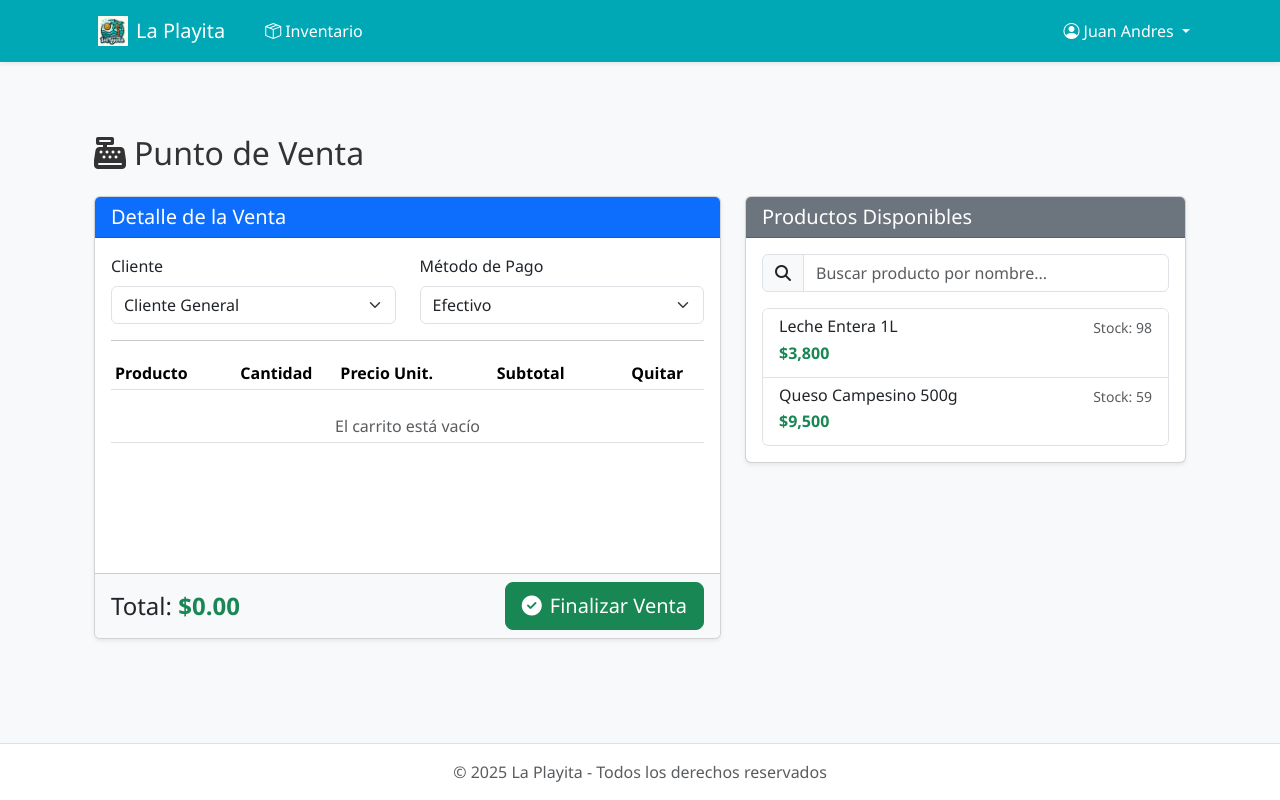
After one commit to Seiiyes/LaPlayita_Django, a Django app: page /venta/ in a window 1280 px wide. The commit adds this page. Run offline with Django 5.2, Linux system fonts and the light colour scheme; a user stored in the database is signed in; data comes from the database, SQL or seed files in the repository.

Commit message:
implementacion del modulo de punto de venta (pos)
- Se crea la interfaz de usuario para el registro de ventas con un carrito de compras interactivo.

- La lógica de negocio descuenta el stock de los lotes correspondientes de forma segura y transaccional.

- Se previene la duplicación de ventas y se manejan condiciones de carrera (deadlocks) en la base de datos.

- Se añade un acceso directo al nuevo módulo en el dashboard principal.

```diff
--- /dev/null
+++ b/la_playita_project/core/static/core/js/pos.js
@@ -0,0 +1,216 @@
+document.addEventListener('DOMContentLoaded', function () {
+    console.log("DOM fully loaded. Attaching event listeners.");
+
+    // Attach the flag to the global window object to ensure it's shared across script executions.
+    window.isSaleProcessing = window.isSaleProcessing || false;
+
+    const productList = document.getElementById('product-list');
+    const searchInput = document.getElementById('product-search-input');
+    const cartTableBody = document.getElementById('cart-table-body');
+    const cartEmptyRow = document.getElementById('cart-empty-row');
+    const cartTotalSpan = document.getElementById('cart-total');
+    const completeSaleButton = document.getElementById('btn-complete-sale');
+    const clienteSelect = document.getElementById('cliente-select');
+    const metodoPagoSelect = document.getElementById('metodo-pago-select');
+
+    let cart = {};
+
+    console.log("Sale button found:", completeSaleButton);
+
+    // 1. Product Search Functionality
+    searchInput.addEventListener('keyup', function () {
+        const filter = searchInput.value.toLowerCase();
+        const productItems = productList.getElementsByClassName('product-item');
+        for (let i = 0; i < productItems.length; i++) {
+            const productName = productItems[i].dataset.productName.toLowerCase();
+            if (productName.includes(filter)) {
+                productItems[i].style.display = '';
+            } else {
+                productItems[i].style.display = 'none';
+            }
+        }
+    });
+
+    // 2. Add to Cart Functionality
+    productList.addEventListener('click', function (e) {
+        e.preventDefault();
+        const productItem = e.target.closest('.product-item');
+        if (!productItem) return;
+
+        const productId = productItem.dataset.productId;
+        const stock = parseInt(productItem.dataset.productStock);
+
+        if (cart[productId] && cart[productId].quantity >= stock) {
+            alert('No hay más stock disponible para este producto.');
+            return;
+        }
+
+        if (cart[productId]) {
+            cart[productId].quantity++;
+        } else {
+            cart[productId] = {
+                name: productItem.dataset.productName,
+                price: parseFloat(productItem.dataset.productPrice),
+                quantity: 1,
+                stock: stock
+            };
+        }
+        renderCart();
+    });
+
+    // 3. Render Cart and Update Totals
+    function renderCart() {
+        cartTableBody.innerHTML = '';
+        let total = 0;
+
+        if (Object.keys(cart).length === 0) {
+            cartTableBody.appendChild(cartEmptyRow);
+        } else {
+            for (const productId in cart) {
+                const item = cart[productId];
+                const subtotal = item.price * item.quantity;
+                total += subtotal;
+
+                const row = document.createElement('tr');
+                row.innerHTML = `
+                    <td>${item.name}</td>
+                    <td>
+                        <input type="number" class="form-control form-control-sm cart-quantity-input" value="${item.quantity}" min="1" max="${item.stock}" data-product-id="${productId}">
+                    </td>
+                    <td>${formatCurrency(item.price)}</td>
+                    <td>${formatCurrency(subtotal)}</td>
+                    <td class="text-center">
+                        <button class="btn btn-danger btn-sm remove-from-cart-btn" data-product-id="${productId}">
+                            <i class="fas fa-trash-alt"></i>
+                        </button>
+                    </td>
+                `;
+                cartTableBody.appendChild(row);
+            }
+        }
+        cartTotalSpan.textContent = formatCurrency(total);
+    }
+
+    // 4. Update quantity or remove from cart
+    cartTableBody.addEventListener('change', function(e) {
+        if (e.target.classList.contains('cart-quantity-input')) {
+            const productId = e.target.dataset.productId;
+            let newQuantity = parseInt(e.target.value);
+
+            if (newQuantity > cart[productId].stock) {
+                alert('La cantidad no puede superar el stock disponible.');
+                newQuantity = cart[productId].stock;
+                e.target.value = newQuantity;
+            }
+
+            if (newQuantity < 1) {
+                newQuantity = 1;
+                e.target.value = newQuantity;
+            }
+
+            cart[productId].quantity = newQuantity;
+            renderCart();
+        }
+    });
+
+    cartTableBody.addEventListener('click', function(e) {
+        const removeButton = e.target.closest('.remove-from-cart-btn');
+        if (removeButton) {
+            const productId = removeButton.dataset.productId;
+            delete cart[productId];
+            renderCart();
+        }
+    });
+
+    // 5. Complete Sale Functionality
+    completeSaleButton.addEventListener('click', function () {
+        console.log("--- 'Finalizar Venta' button clicked. ---");
+        console.log("Current processing status (window.isSaleProcessing):", window.isSaleProcessing);
+
+        if (window.isSaleProcessing) {
+            console.log("Click ignored because a sale is already processing.");
+            return;
+        }
+
+        if (Object.keys(cart).length === 0) {
+            alert('El carrito está vacío.');
+            return;
+        }
+
+        console.log("Setting window.isSaleProcessing to true and disabling button.");
+        window.isSaleProcessing = true;
+        completeSaleButton.disabled = true;
+        completeSaleButton.textContent = 'Procesando...';
+
+        const saleData = {
+            cliente_id: clienteSelect.value || null,
+            metodo_pago: metodoPagoSelect.value,
+            items: Object.keys(cart).map(id => ({
+                id: id,
+                cantidad: cart[id].quantity
+            }))
+        };
+
+        const csrftoken = getCookie('csrftoken');
+
+        console.log("Sending fetch request to /ventas/procesar/ with data:", saleData);
+
+        fetch('/ventas/procesar/', {
+            method: 'POST',
+            headers: {
+                'Content-Type': 'application/json',
+                'X-CSRFToken': csrftoken
+            },
+            body: JSON.stringify(saleData)
+        })
+        .then(response => {
+            console.log("Received response from server.");
+            return response.json();
+        })
+        .then(data => {
+            console.log("Parsed JSON response:", data);
+            if (data.error) {
+                alert('Error al procesar la venta: ' + data.error);
+                console.log("Resetting form due to error.");
+                window.isSaleProcessing = false;
+                completeSaleButton.disabled = false;
+                completeSaleButton.textContent = 'Finalizar Venta';
+            } else {
+                alert('Venta completada exitosamente. ID de venta: ' + data.venta_id);
+                console.log("Sale successful. Reloading page.");
+                window.location.reload();
+            }
+        })
+        .catch(error => {
+            console.error('Fetch Error:', error);
+            alert('Ocurrió un error de red. Por favor, intente de nuevo.');
+            console.log("Resetting form due to network error.");
+            window.isSaleProcessing = false;
+            completeSaleButton.disabled = false;
+            completeSaleButton.textContent = 'Finalizar Venta';
+        });
+    });
+
+    console.log("Event listener for sale button attached.");
+
+    // Helper function to format currency
+    function formatCurrency(value) {
+        return new Intl.NumberFormat('es-CO', { style: 'currency', currency: 'COP', minimumFractionDigits: 0 }).format(value);
+    }
+
+    // Helper function to get CSRF token
+    function getCookie(name) {
+        let cookieValue = null;
+        if (document.cookie && document.cookie !== '') {
+            const cookies = document.cookie.split(';');
+            for (let i = 0; i < cookies.length; i++) {
+                const cookie = cookies[i].trim();
+                if (cookie.substring(0, name.length + 1) === (name + '=')) {
+                    cookieValue = decodeURIComponent(cookie.substring(name.length + 1));
+                    break;
+                }
+            }
+        }
+        return cookieValue;
+    }
+});
--- /dev/null
+++ b/la_playita_project/core/templates/core/pos.html
@@ -0,0 +1,107 @@
+{% extends 'core/base.html' %}
+{% load static %}
+{% load currency_format %}
+
+{% block title %}Punto de Venta (POS){% endblock %}
+
+{% block content %}
+<div class="container-fluid mt-4">
+    <h2 class="mb-4">
+        <i class="fas fa-cash-register me-2"></i>Punto de Venta
+    </h2>
+
+    <!-- Fila Principal -->
+    <div class="row">
+        <!-- Columna Izquierda: Carrito de Venta -->
+        <div class="col-lg-7">
+            <div class="card shadow-sm">
+                <div class="card-header bg-primary text-white">
+                    <h5 class="mb-0">Detalle de la Venta</h5>
+                </div>
+                <div class="card-body">
+                    <div class="row mb-3">
+                        <div class="col-md-6">
+                            <label for="cliente-select" class="form-label">Cliente</label>
+                            <select id="cliente-select" class="form-select">
+                                <option value="">Cliente General</option>
+                                {% for cliente in clientes %}
+                                    <option value="{{ cliente.id }}">{{ cliente.nombres }} {{ cliente.apellidos }}</option>
+                                {% endfor %}
+                            </select>
+                        </div>
+                        <div class="col-md-6">
+                            <label for="metodo-pago-select" class="form-label">Método de Pago</label>
+                            <select id="metodo-pago-select" class="form-select">
+                                <option value="efectivo">Efectivo</option>
+                                <option value="tarjeta_credito">Tarjeta de Crédito</option>
+                                <option value="transferencia">Transferencia</option>
+                            </select>
+                        </div>
+                    </div>
+                    <hr>
+                    <div id="cart-items" class="table-responsive" style="min-height: 200px;">
+                        <table class="table table-sm">
+                            <thead>
+                                <tr>
+                                    <th>Producto</th>
+                                    <th style="width: 100px;">Cantidad</th>
+                                    <th>Precio Unit.</th>
+                                    <th>Subtotal</th>
+                                    <th class="text-center">Quitar</th>
+                                </tr>
+                            </thead>
+                            <tbody id="cart-table-body">
+                                <!-- Las filas del carrito se insertarán aquí con JS -->
+                                <tr id="cart-empty-row">
+                                    <td colspan="5" class="text-center text-muted pt-4">El carrito está vacío</td>
+                                </tr>
+                            </tbody>
+                        </table>
+                    </div>
+                </div>
+                <div class="card-footer bg-light d-flex justify-content-between align-items-center">
+                    <h4 class="mb-0">Total: <span id="cart-total" class="fw-bold text-success">$0.00</span></h4>
+                    <button id="btn-complete-sale" class="btn btn-success btn-lg">
+                        <i class="fas fa-check-circle me-2"></i>Finalizar Venta
+                    </button>
+                </div>
+            </div>
+        </div>
+
+        <!-- Columna Derecha: Lista de Productos -->
+        <div class="col-lg-5">
+            <div class="card shadow-sm">
+                <div class="card-header bg-secondary text-white">
+                    <h5 class="mb-0">Productos Disponibles</h5>
+                </div>
+                <div class="card-body">
+                    <div class="input-group mb-3">
+                        <span class="input-group-text"><i class="fas fa-search"></i></span>
+                        <input type="text" id="product-search-input" class="form-control" placeholder="Buscar producto por nombre...">
+                    </div>
+                    <div id="product-list" class="list-group" style="max-height: 450px; overflow-y: auto;">
+                        {% for producto in productos %}
+                            <a href="#" class="list-group-item list-group-item-action product-item"
+                               data-product-id="{{ producto.id }}"
+                               data-product-name="{{ producto.nombre }}"
+                               data-product-price="{{ producto.precio_unitario }}"
+                               data-product-stock="{{ producto.stock_actual }}">
+                                <div class="d-flex w-100 justify-content-between">
+                                    <h6 class="mb-1">{{ producto.nombre }}</h6>
+                                    <small class="text-muted">Stock: {{ producto.stock_actual }}</small>
+                                </div>
+                                <p class="mb-1 text-success fw-bold">{{ producto.precio_unitario|currency }}</p>
+                            </a>
+                        {% endfor %}
+                    </div>
+                </div>
+            </div>
+        </div>
+    </div>
+</div>
+
+<!-- We will create this JS file in the next step -->
+{% block extra_js %}
+    <script src="{% static 'core/js/pos.js' %}"></script>
+{% endblock %}
+{% endblock %}
--- a/la_playita_project/core/urls.py
+++ b/la_playita_project/core/urls.py
@@ -56,7 +56,7 @@ urlpatterns = [
     path('lotes/eliminar/<int:pk>/', views.lote_delete, name='lote_delete'),
 
     # Se mantienen otras rutas por si son necesarias en el futuro, pero se pueden limpiar.
-    # path('venta/', views.pos_view, name='pos_view'),
+    path('venta/', views.pos_view, name='pos_view'),
     path('reportes/', views.reportes_home, name='reportes_home'),
     path('clientes/', views.cliente_list, name='cliente_list'),
     # Reabastecimiento
@@ -65,5 +65,5 @@ urlpatterns = [
     path('reabastecimientos/<int:pk>/editar/', views.reabastecimiento_editar, name='reabastecimiento_editar'),
     path('reabastecimientos/<int:pk>/actualizar/', views.reabastecimiento_update, name='reabastecimiento_update'),
     path('reabastecimientos/<int:pk>/eliminar/', views.reabastecimiento_eliminar, name='reabastecimiento_eliminar'),
-    path('reabastecimientos/<int:pk>/recibir/', views.reabastecimiento_recibir, name='reabastecimiento_recibir'),
+    path('ventas/procesar/', views.procesar_venta, name='procesar_venta'),
 ]
--- a/la_playita_project/core/views.py
+++ b/la_playita_project/core/views.py
@@ -11,8 +11,9 @@ from django.http import JsonResponse
 from django.views.decorators.csrf import csrf_exempt
 import json
 from django.core.mail import send_mail
+from django.utils import timezone
 
-from .models import Producto, Lote, Categoria, MovimientoInventario
+from .models import Producto, Lote, Categoria, MovimientoInventario, Cliente, Venta, VentaDetalle
 from .forms import VendedorRegistrationForm, ProductoForm, LoteForm, CategoriaForm
 from .models import Reabastecimiento, ReabastecimientoDetalle, Proveedor
 from .forms import ReabastecimientoForm, ReabastecimientoDetalleFormSet
@@ -114,6 +115,108 @@ def dashboard_view(request):
     }
     return render(request, 'core/dashboard.html', context)
 
+
+# ----------------------------------------------
+# Vistas de Punto de Venta (POS)
+# ----------------------------------------------
+
+@never_cache
+@login_required
+@check_user_role(allowed_roles=['Administrador', 'Vendedor'])
+def pos_view(request):
+    """
+    Vista para la interfaz de Punto de Venta (POS).
+    """
+    productos = Producto.objects.filter(stock_actual__gt=0).order_by('nombre')
+    clientes = Cliente.objects.all().order_by('nombres', 'apellidos')
+
+    context = {
+        'productos': productos,
+        'clientes': clientes,
+    }
+    return render(request, 'core/pos.html', context)
+
+@login_required
+@require_POST
+@check_user_role(allowed_roles=['Administrador', 'Vendedor'])
+def procesar_venta(request):
+    try:
+        data = json.loads(request.body)
+
+        with transaction.atomic(): # Start transaction
+            # Get all product IDs from the cart
+            product_ids = [item['id'] for item in data['items']]
+
+            # Lock the products for this sale to prevent deadlocks
+            # We map them by ID for easy access
+            productos_a_vender = {
+                p.id: p for p in Producto.objects.select_for_update().filter(id__in=product_ids)
+            }
+
+            cliente_id = data.get('cliente_id')
+            cliente = Cliente.objects.get(pk=cliente_id) if cliente_id else None
+
+            venta = Venta.objects.create(
+                fecha_venta=timezone.now(),
+                metodo_pago=data['metodo_pago'],
+                canal_venta='local',
+                cliente=cliente,
+                usuario=request.user,
+                total_venta=0
+            )
+
+            total_venta_calculado = 0
+            for item in data['items']:
+                producto_id = int(item['id'])
+                producto = productos_a_vender.get(producto_id)
+
+                if not producto:
+                    raise Exception(f"Producto con ID {producto_id} no encontrado.")
+
+                cantidad_a_vender = int(item['cantidad'])
+
+                # We must re-check stock inside the transaction to be safe
+                if producto.stock_actual < cantidad_a_vender:
+                    raise Exception(f"Stock insuficiente para {producto.nombre} (Stock: {producto.stock_actual}, Solicitado: {cantidad_a_vender})")
+
+                lotes = Lote.objects.filter(
+                    producto=producto,
+                    cantidad_disponible__gt=0
+                ).order_by('fecha_caducidad')
+
+                cantidad_restante_por_vender = cantidad_a_vender
+                for lote in lotes:
+                    if cantidad_restante_por_vender == 0:
+                        break
+
+                    cantidad_a_tomar_del_lote = min(lote.cantidad_disponible, cantidad_restante_por_vender)
+
+                    VentaDetalle.objects.create(
+                        venta=venta,
+                        producto=producto,
+                        lote=lote,
+                        cantidad=cantidad_a_tomar_del_lote,
+                        subtotal=cantidad_a_tomar_del_lote * producto.precio_unitario
+                    )
+
+                    lote.cantidad_disponible -= cantidad_a_tomar_del_lote
+                    lote.save()
+
+                    total_venta_calculado += cantidad_a_tomar_del_lote * producto.precio_unitario
+                    cantidad_restante_por_vender -= cantidad_a_tomar_del_lote
+
+            if cantidad_restante_por_vender > 0:
+                # This should not happen if the initial stock check is correct, but it's a good safeguard.
+                raise Exception(f"No se pudo satisfacer la cantidad completa para {producto.nombre}. Error de lógica de stock.")
+
+            venta.total_venta = total_venta_calculado
+            venta.save()
+
+        return JsonResponse({'message': 'Venta completada exitosamente', 'venta_id': venta.id})
+
+    except Exception as e:
+        return JsonResponse({'error': str(e)}, status=400)
+
 # ----------------------------------------------
 # Vistas de Gestión de Productos
 # ----------------------------------------------
@@ -139,7 +242,6 @@ def inventario_list(request):
     # Anotamos los productos con la información de los lotes
     productos = Producto.objects.annotate(
         vencimiento_proximo=models.Min('lote__fecha_caducidad', filter=models.Q(lote__cantidad_disponible__gt=0)),
-        # Nombres de campo alineados con la plantilla: lote_mas_reciente / proveedor_lote_mas_reciente
         lote_mas_reciente=models.Subquery(recent_lot_subquery),
         proveedor_lote_mas_reciente=models.Subquery(recent_lot_supplier_subquery)
     ).select_related('categoria').all()
@@ -225,7 +327,6 @@ def producto_update(request, pk):
 @login_required
 @require_POST
 @check_user_role(allowed_roles=['Administrador'])
-
 def producto_delete(request, pk):
     producto = get_object_or_404(Producto, pk=pk)
     producto.delete()
@@ -254,7 +355,6 @@ def categoria_create(request):
 @never_cache
 @login_required
 @check_user_role(allowed_roles=['Administrador'])
-
 def lote_list(request, producto_pk):
     producto = get_object_or_404(Producto, pk=producto_pk)
     lotes = Lote.objects.filter(producto=producto).order_by('-fecha_entrada')
@@ -410,7 +510,6 @@ def reabastecimiento_create(request):
 @never_cache
 @login_required
 @check_user_role(allowed_roles=['Administrador'])
-
 def reabastecimiento_recibir(request, pk):
     """
     Marcar un reabastecimiento como 'recibido' y crear los lotes correspondientes,
@@ -450,7 +549,6 @@ def reabastecimiento_recibir(request, pk):
 @login_required
 @require_POST
 @check_user_role(allowed_roles=['Administrador'])
-
 def lote_create(request, producto_pk):
     producto = get_object_or_404(Producto, pk=producto_pk)
     form = LoteForm(request.POST)
@@ -468,7 +566,6 @@ def lote_create(request, producto_pk):
 @never_cache
 @login_required
 @check_user_role(allowed_roles=['Administrador'])
-
 def lote_update(request, pk):
     lote = get_object_or_404(Lote, pk=pk)
     if request.method == 'POST':
@@ -485,7 +582,6 @@ def lote_update(request, pk):
 @login_required
 @require_POST
 @check_user_role(allowed_roles=['Administrador'])
-
 def lote_delete(request, pk):
     lote = get_object_or_404(Lote, pk=pk)
     producto_pk = lote.producto.pk
```
Also changed, not shown: la_playita_project/core/models.py (+5 -4 lines), la_playita_project/core/templates/core/dashboard.html (+8 -6 lines), la_playita_project/core/migrations/0015_alter_venta_options.py (added), la_playita_project/core/migrations/0016_venta_cliente_venta_total_venta_venta_usuario_and_more.py (added), la_playita_project/core/migrations/0017_auto_20251028_0751.py (added).
